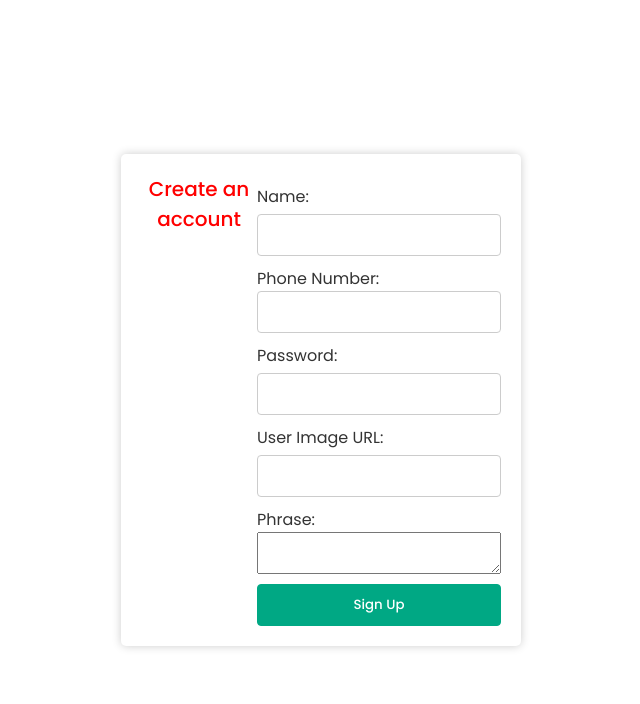
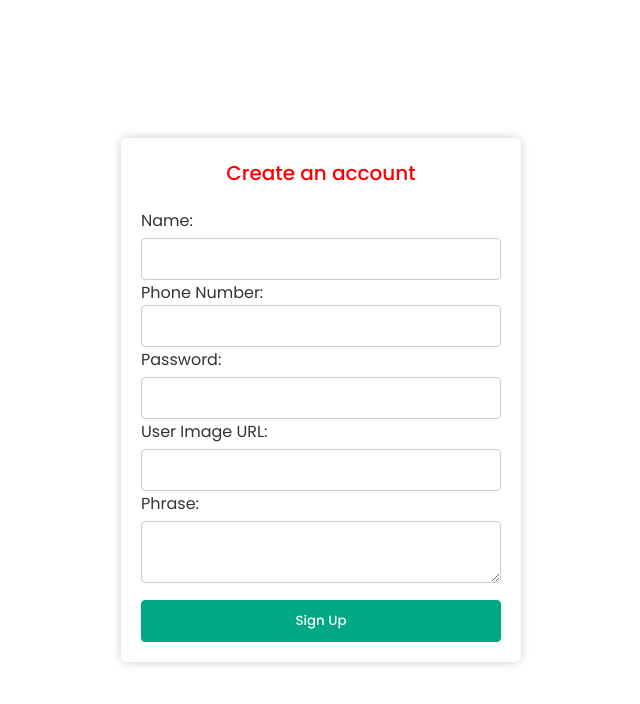
Before and after one commit to EstebanMa12/WhatsApp-clone, a website built with webpack: page index.html in a window 1280 px wide. Both pictures are taken after a click on the link "Sign up for free". Shown: the whole page, without its empty margins (319-959 px from the left). Built offline with nearby package versions, Linux system fonts and the light colour scheme.

Commit message:
Update styles for login and signup forms

```diff
--- a/public/style/sass/_login.sass
+++ b/public/style/sass/_login.sass
@@ -55,3 +55,4 @@ a
     margin-left: 160px
     // border: 1px solid black
     font-size: 12px
+    margin-top: 5px
--- a/public/style/sass/_signUp.sass
+++ b/public/style/sass/_signUp.sass
@@ -5,7 +5,6 @@
   display: flex
   flex-direction: column
   &-container
-    display: flex
     max-width: 400px
     margin: 0 auto
     padding: 20px
@@ -19,8 +18,6 @@
       color: var.$base_red
       margin-bottom: 20px
   &-form
-    display: flex
-    flex-direction: column
     &__label
       margin-top: 10px
       color:#333
@@ -50,3 +47,12 @@
       &:hover
         background-color: var.$base_green_dark
         border: 1px solid var.$base_green_dark
+    &__textarea
+      margin-top: 5px
+      padding: 10px
+      border: 1px solid var.$base_gray_dark
+      border-radius: 4px
+      width: 100%
+      &:focus
+        outline: none
+        border: 1px solid var.$base_green
--- a/public/templates/Sign_up.html
+++ b/public/templates/Sign_up.html
@@ -1,6 +1,7 @@
 <div class="signup-container">
   <h1 class="signup-container__title">Create an account</h1>
-  <form class="signup-form" action="signup.php" method="POST">
+  <!-- <form class="signup-form" action="signup.php" method="POST"> -->
+  <form class="signup-form">
       <label class="signup-form__label" for="name">Name:</label>
       <input class="signup-form__input" type="text" id="name" name="name" required>
 
```
Also changed, not shown: public/style/style.css, 1 other file.
